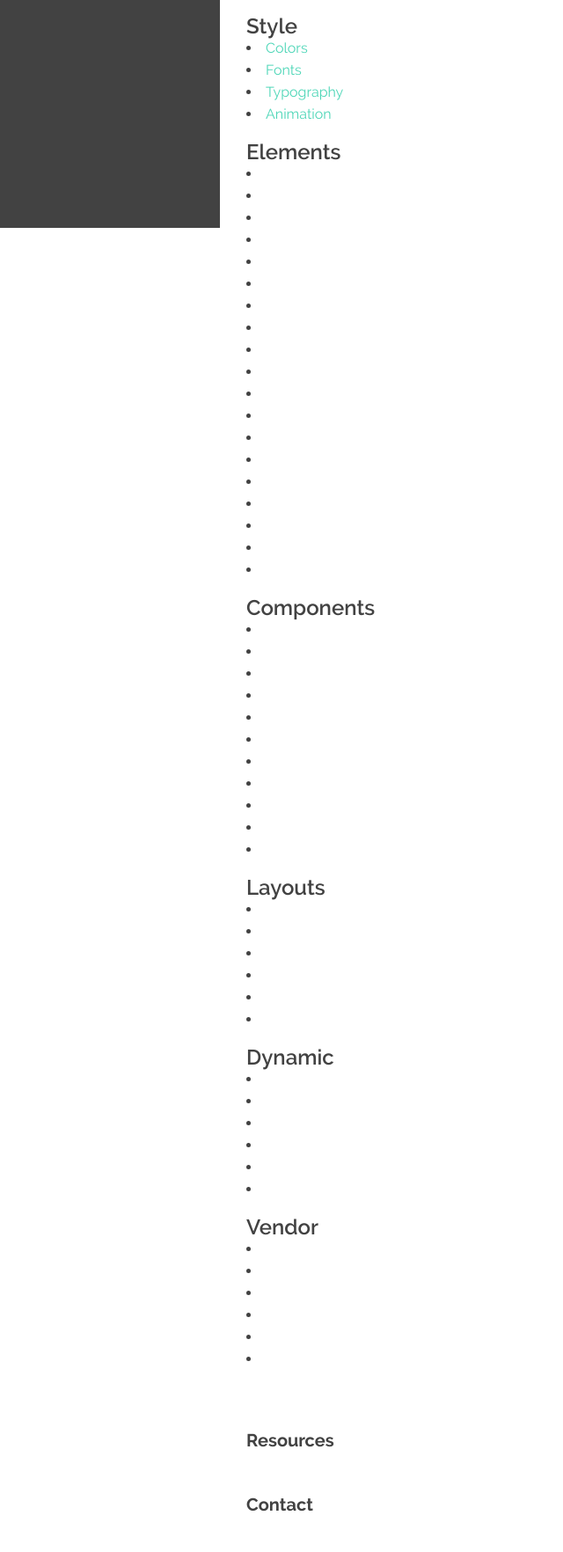
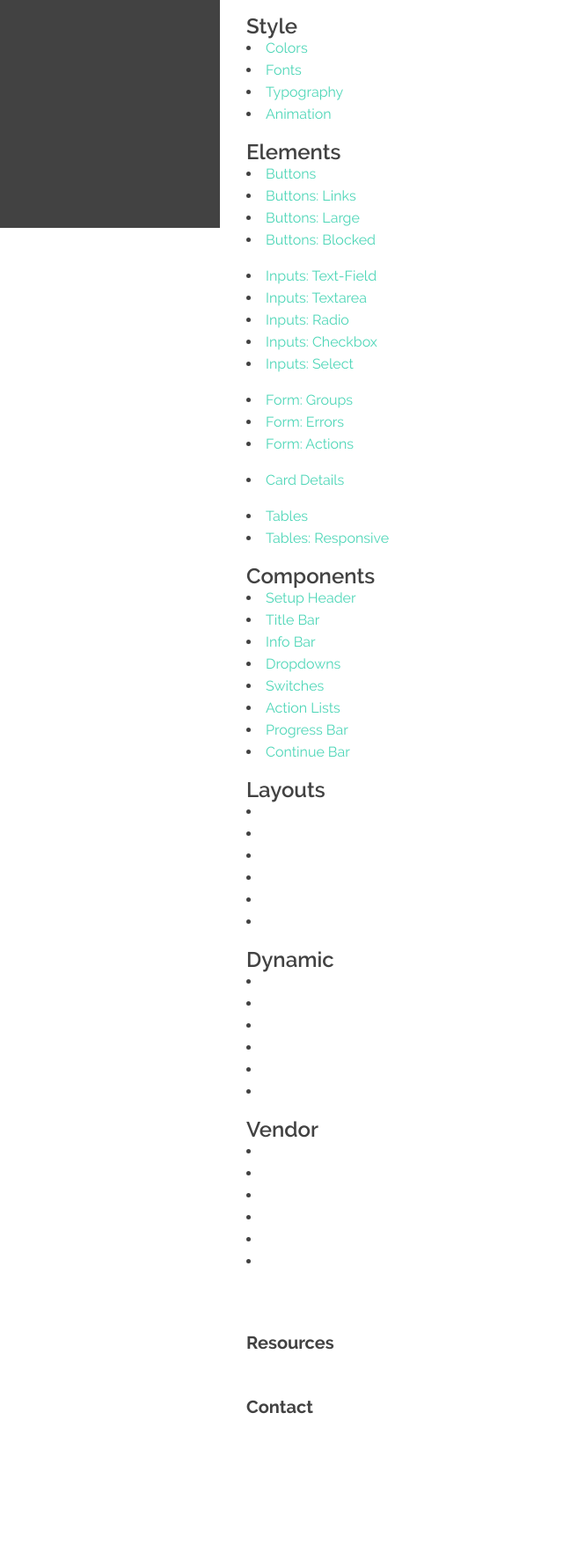
Before and after one commit to VizualAbstract/ReCharge-Styleguide, a PHP site: page / in a window 1280 px wide. Shown: the part 541-2305 px from the top of the page at 88% size, without its empty margins (0-640 px from the left). After the commit the page ends 2148 px from the top, so only its background shows below. Run offline with PHP 8.4, Linux system fonts and the light colour scheme; some libraries are stand-ins or nearby versions.

Commit message:
Add components to directory

```diff
--- a/assets/css/display.css
+++ b/assets/css/display.css
@@ -3,6 +3,10 @@
 body.new {
   margin: 0;
   padding: 0; }
+  body.new li.divider {
+    padding-top: 8px;
+    margin-bottom: 8px;
+    height: 0; }
   body.new .example {
     position: relative;
     background-color: #FFF;
--- a/assets/sass/display.scss
+++ b/assets/sass/display.scss
@@ -5,6 +5,11 @@
 body.new {
 	margin: 0;
 	padding: 0;
+	li.divider {
+		padding-top: 8px;
+		margin-bottom: 8px;
+		height: 0;
+	}
 	.example {
 		position: relative;
 		background-color: #FFF;
--- a/assets/sass/elements/_lists.scss
+++ b/assets/sass/elements/_lists.scss
@@ -7,6 +7,15 @@
 
 .nav {
 	list-style-type: none;
+}
+
+ul,
+ol {
+	> li {
+		&.divider {
+			list-style: none;
+		}
+	}
 }
 
 ol {
--- a/components.php
+++ b/components.php
@@ -5,7 +5,7 @@
 
 <hr>
 
-<h2 id="header">Setup Header</h2>
+<h2 id="setup-header">Setup Header</h2>
 <p>The previous base class name for this component was <code>.header</code>, but this was before I realized this was the Setup Header, not a standard header. The old class nomiclature will be removed in the future.</p>
 <div class="example">
 	<div class="setup-header">
--- a/index.php
+++ b/index.php
@@ -27,41 +27,38 @@
 
 <h3>Elements</h3>
 <ul>
-	<li><a href="/elements.php#buttons-blocked"></a></li>
-	<li><a href="/elements.php#buttons-links"></a></li>
-	<li><a href="/elements.php#buttons-large"></a></li>
-	<li><a href="/elements.php#buttons-blocked"></a></li>
-	<li></li>
-	<li><a href="/elements.php#inputs-text-field"></a></li>
-	<li><a href="/elements.php#inputs-textarea"></a></li>
-	<li><a href="/elements.php#inputs-radio"></a></li>
-	<li><a href="/elements.php#inputs-checkbox"></a></li>
-	<li><a href="/elements.php#inputs-select"></a></li>
-	<li></li>
-	<li><a href="/elements.php#form-groups"></a></li>
-	<li><a href="/elements.php#form-errors"></a></li>
-	<li><a href="/elements.php#form-actions"></a></li>
-	<li></li>
-	<li><a href="/elements.php#card-details"></a></li>
-	<li></li>
-	<li><a href="/elements.php#tables"></a></li>
-	<li><a href="/elements.php#tables-responsive"></a></li>
+	<li><a href="/elements.php#buttons">Buttons</a></li>
+	<li><a href="/elements.php#buttons-links">Buttons: Links</a></li>
+	<li><a href="/elements.php#buttons-large">Buttons: Large</a></li>
+	<li><a href="/elements.php#buttons-blocked">Buttons: Blocked</a></li>
+	<li class="divider"></li>
+	<li><a href="/elements.php#inputs-text-field">Inputs: Text-Field</a></li>
+	<li><a href="/elements.php#inputs-textarea">Inputs: Textarea</a></li>
+	<li><a href="/elements.php#inputs-radio">Inputs: Radio</a></li>
+	<li><a href="/elements.php#inputs-checkbox">Inputs: Checkbox</a></li>
+	<li><a href="/elements.php#inputs-select">Inputs: Select</a></li>
+	<li class="divider"></li>
+	<li><a href="/elements.php#form-groups">Form: Groups</a></li>
+	<li><a href="/elements.php#form-errors">Form: Errors</a></li>
+	<li><a href="/elements.php#form-actions">Form: Actions</a></li>
+	<li class="divider"></li>
+	<li><a href="/elements.php#card-details">Card Details</a></li>
+	<li class="divider"></li>
+	<li><a href="/elements.php#tables">Tables</a></li>
+	<li><a href="/elements.php#tables-responsive">Tables: Responsive</a></li>
 </ul>
 <br>
 
 <h3>Components</h3>
 <ul>
-	<li><a href=""></a></li>
-	<li><a href=""></a></li>
-	<li><a href=""></a></li>
-	<li><a href=""></a></li>
-	<li><a href=""></a></li>
-	<li><a href=""></a></li>
-	<li><a href=""></a></li>
-	<li><a href=""></a></li>
-	<li><a href=""></a></li>
-	<li><a href=""></a></li>
-	<li><a href=""></a></li>
+	<li><a href="/components.php#setup-header">Setup Header</a></li>
+	<li><a href="/components.php#title-bar">Title Bar</a></li>
+	<li><a href="/components.php#info-bar">Info Bar</a></li>
+	<li><a href="/components.php#dropdowns">Dropdowns</a></li>
+	<li><a href="/components.php#switches">Switches</a></li>
+	<li><a href="/components.php#action-lists">Action Lists</a></li>
+	<li><a href="/components.php#progress-bar">Progress Bar</a></li>
+	<li><a href="/components.php#continue-bar">Continue Bar</a></li>
 </ul>
 <br>
 
```
Also changed, not shown: assets/css/app.min.css, 2 other files.
